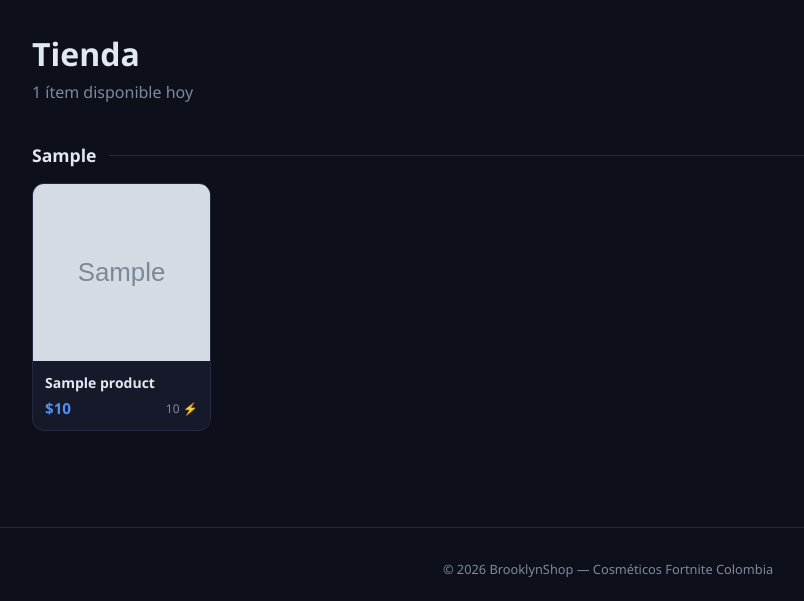
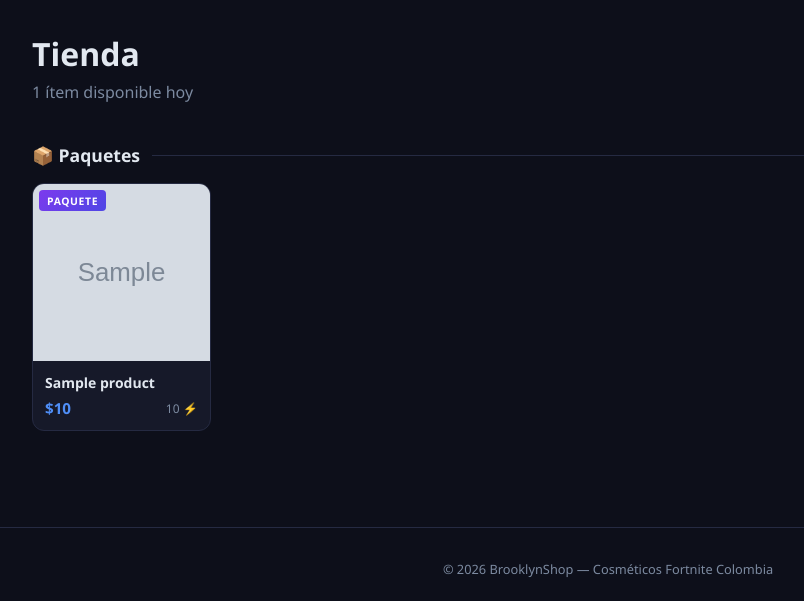
Before and after one commit to emontoyas1/brooklynWeb, a Django app: page /shop/ in a window 1280 px wide. Shown: the part 60-661 px from the top of the page, without its empty margins (32-836 px from the left). Run offline with Django 5.2, Linux system fonts and the light colour scheme; tables that the repository leaves empty hold one stand-in row (values such as "Sample post"); grey boxes marked "Sample" are stand-in pictures.

Commit message:
feat: catálogo agrupado por colección/set en lugar de tipo
- Nuevo campo series_name (set del ítem) e is_bundle en Product
- sync_item_shop: guarda nombre e imagen del bundle cuando aplica,
  y el set/colección de cada ítem desde la API
- Catálogo reordenado: Paquetes → Colecciones → Sin colección por tipo
- Badge 'Paquete' sobre imagen en cards de bundles
- Headers de colección en color acento (violeta)

Co-Authored-By: Claude Sonnet 4.6 <noreply@anthropic.com>

```diff
--- a/shop/models.py
+++ b/shop/models.py
@@ -11,6 +11,8 @@ class Product(models.Model):
     is_available = models.BooleanField(default=True)
     last_seen_in_shop = models.DateTimeField(null=True)
     out_date = models.DateTimeField(null=True, blank=True)
+    series_name = models.CharField(max_length=100, blank=True)  # Set/collab: "MCU Avengers", "Balenciaga Fit"
+    is_bundle = models.BooleanField(default=False)              # True si es un paquete multi-ítem
 
     def __str__(self):
         return f"{self.name} ({self.type})"
--- a/shop/views.py
+++ b/shop/views.py
@@ -15,11 +15,10 @@ TYPE_ORDER = Case(
     output_field=IntegerField(),
 )
 
-
-def home(request):
-    featured = Product.objects.filter(is_available=True).order_by('?')[:6]
-    return render(request, 'shop/home.html', {'featured': featured})
-
+TYPE_ORDER_DICT = {
+    'outfit': 1, 'emote': 2, 'pickaxe': 3, 'backpack': 4,
+    'glider': 5, 'wrap': 6, 'shoe': 7, 'sidekick': 8,
+}
 
 TYPE_LABELS = {
     'outfit':   '👤 Skins',
@@ -33,30 +32,49 @@ TYPE_LABELS = {
 }
 
 
+def home(request):
+    featured = Product.objects.filter(is_available=True).order_by('?')[:6]
+    return render(request, 'shop/home.html', {'featured': featured})
+
+
 def catalog(request):
-    products = (
-        Product.objects
-        .filter(is_available=True)
+    products = Product.objects.filter(is_available=True)
+    total = products.count()
+    groups = []
+
+    # ── 1. PAQUETES ──────────────────────────────────────────────
+    bundles = list(products.filter(is_bundle=True).order_by('name'))
+    if bundles:
+        groups.append({'label': '📦 Paquetes', 'items': bundles, 'is_bundle_group': True})
+
+    # ── 2. POR COLECCIÓN (ítems con set, sin ser bundle) ─────────
+    items_with_set = products.filter(is_bundle=False, series_name__gt='').order_by('series_name', 'name')
+
+    sets = {}
+    for p in items_with_set:
+        sets.setdefault(p.series_name, []).append(p)
+
+    # Ordenar colecciones de mayor a menor cantidad de ítems
+    for set_name, items in sorted(sets.items(), key=lambda x: (-len(x[1]), x[0])):
+        groups.append({'label': set_name, 'items': items, 'is_bundle_group': False})
+
+    # ── 3. SIN COLECCIÓN (agrupados por tipo) ────────────────────
+    items_no_set = (
+        products
+        .filter(is_bundle=False, series_name='')
         .annotate(sort_order=TYPE_ORDER)
         .order_by('sort_order', 'name')
     )
 
-    # Agrupar por tipo para el template
-    groups = []
-    current_type = None
-    current_items = []
-    for p in products:
-        if p.type != current_type:
-            if current_items:
-                groups.append({'label': TYPE_LABELS.get(current_type, current_type.capitalize()), 'items': current_items})
-            current_type = p.type
-            current_items = [p]
-        else:
-            current_items.append(p)
-    if current_items:
-        groups.append({'label': TYPE_LABELS.get(current_type, current_type.capitalize()), 'items': current_items})
+    type_groups = {}
+    for p in items_no_set:
+        type_groups.setdefault(p.type, []).append(p)
 
-    return render(request, 'shop/catalog.html', {'groups': groups, 'total': products.count()})
+    for type_key in sorted(type_groups.keys(), key=lambda t: TYPE_ORDER_DICT.get(t, 9)):
+        label = TYPE_LABELS.get(type_key, type_key.capitalize())
+        groups.append({'label': label, 'items': type_groups[type_key], 'is_bundle_group': False})
+
+    return render(request, 'shop/catalog.html', {'groups': groups, 'total': total})
 
 
 def product_detail(request, item_id):
--- a/templates/shop/catalog.html
+++ b/templates/shop/catalog.html
@@ -43,6 +43,24 @@
   .product-card-meta { display: flex; justify-content: space-between; align-items: center; }
   .product-card-price { font-size: 0.95rem; font-weight: 700; color: var(--primary); }
 
+  /* Badge de paquete sobre la imagen */
+  .card-image-wrapper { position: relative; }
+  .badge-bundle {
+    position: absolute;
+    top: 6px; left: 6px;
+    background: linear-gradient(135deg, #7c3aed, #4f46e5);
+    color: #fff;
+    font-size: 0.65rem;
+    font-weight: 700;
+    letter-spacing: 0.06em;
+    text-transform: uppercase;
+    padding: 0.2rem 0.5rem;
+    border-radius: 4px;
+  }
+
+  /* Header de sección colección con acento violeta */
+  .section-header.is-collection h2 { color: var(--accent); }
+
   .empty-state { text-align: center; color: var(--text-muted); padding: 5rem 1rem; }
   .empty-state h2 { font-size: 1.25rem; margin-bottom: 0.75rem; }
 </style>
@@ -56,7 +74,7 @@
 
 {% if groups %}
   {% for group in groups %}
-    <div class="section-header anim-in">
+    <div class="section-header anim-in{% if not group.is_bundle_group and group.items.0.series_name %} is-collection{% endif %}">
       <h2>{{ group.label }}</h2>
       <hr>
     </div>
@@ -65,7 +83,12 @@
       <a href="/shop/{{ product.fortnite_item_id }}/" style="text-decoration:none; color:inherit;"
          class="anim-in{% if forloop.counter <= 5 %} d{{ forloop.counter }}{% endif %}">
         <div class="product-card">
-          <img src="{{ product.image_url }}" alt="{{ product.name }}" loading="lazy">
+          <div class="card-image-wrapper">
+            <img src="{{ product.image_url }}" alt="{{ product.name }}" loading="lazy">
+            {% if product.is_bundle %}
+              <span class="badge-bundle">Paquete</span>
+            {% endif %}
+          </div>
           <div class="product-card-body">
             <h4>{{ product.name }}</h4>
             <div class="product-card-meta">
```
Also changed, not shown: shop/management/commands/sync_item_shop.py (+25 -3 lines), shop/migrations/0004_product_series_name_is_bundle.py (added).
